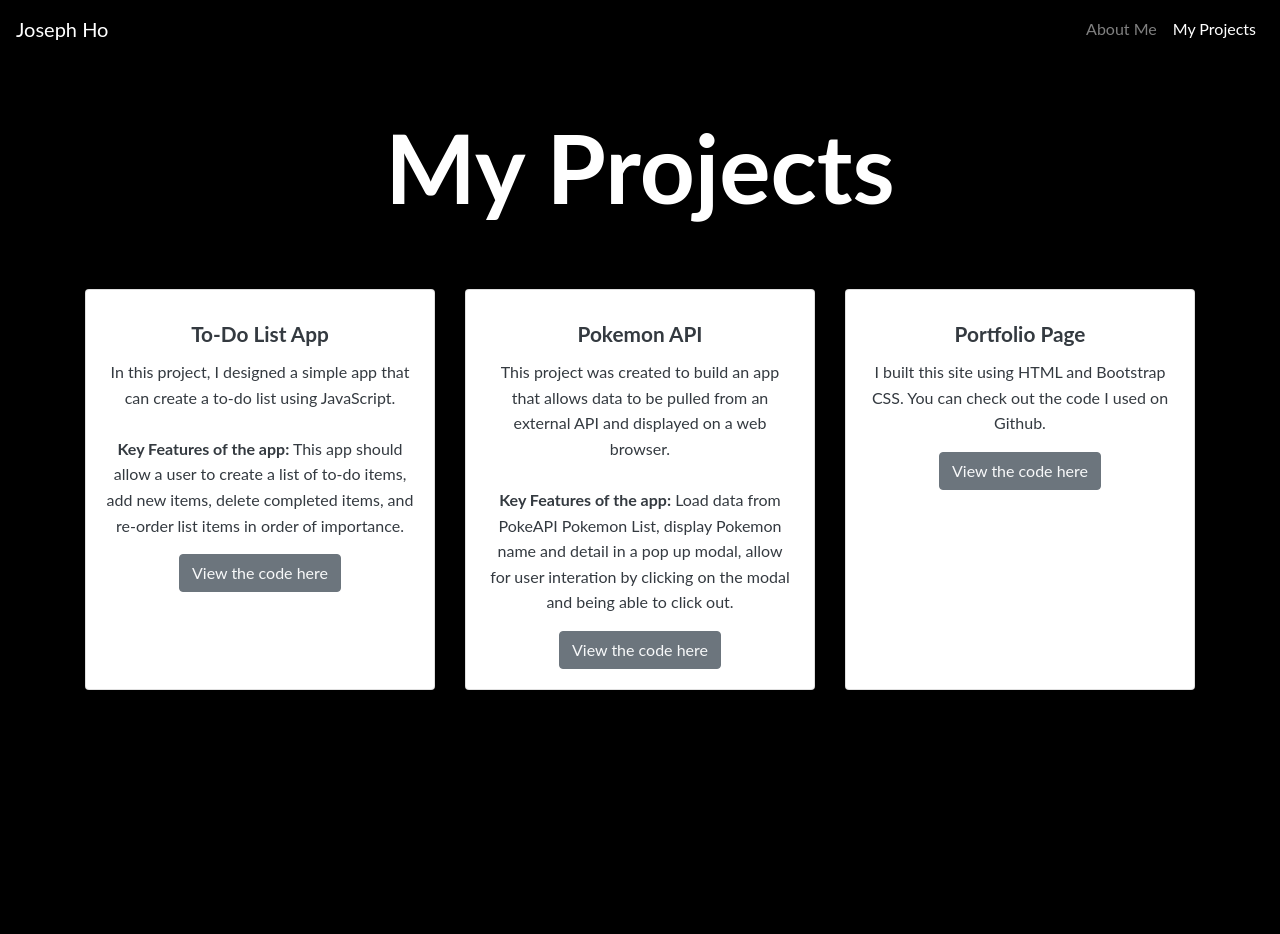
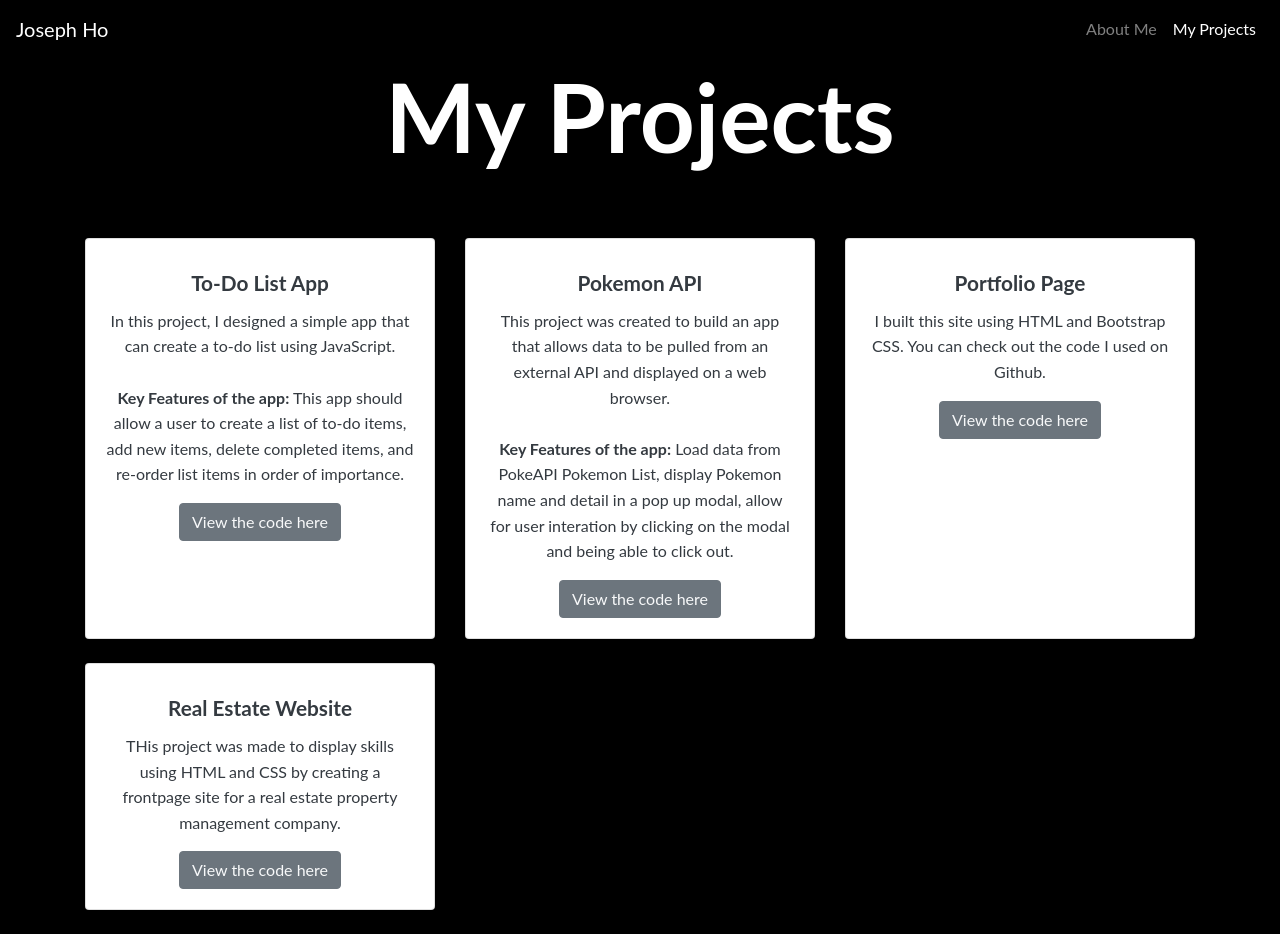
Before and after one commit to JosephHo7/Joes-Portfolio, a plain HTML site: page work.html in a window 1280 px wide. Before the commit the page ends 800 px from the top, so only its background shows below. Drawn offline with nearby package versions, Linux system fonts and the light colour scheme.

Commit message:
update new project

```diff
--- a/work.html
+++ b/work.html
@@ -13,6 +13,7 @@
 
 <body>
     <header>
+      <!-- Navigation bar -->
         <nav class="navbar navbar-expand-lg navbar-dark bg-black">
             <a class="navbar-brand" href="index.html">Joseph Ho</a>
             <button class="navbar-toggler" type="button" data-toggle="collapse" data-target="#navbarSupportedContent" aria-controls="navbarSupportedContent" aria-expanded="false" aria-label="Toggle navigation">
@@ -33,13 +34,14 @@
     </header>
 
     <main>
-      <h1 class="main-title">My Projects</h1>
+      <h1 class="main-title mt-0">My Projects</h1>
 
       <!-- project grid -->
       <section>
+        <!-- project card 1 -->
         <div class="container">
           <div class="row text-center">
-            <div class="col-md mb-4">
+            <div class="col-md-4 mb-4">
               <div class="card text-dark h-100">
                 <div class="card-body text-center">
                   <h5 class="card-title text-dark">To-Do List App</h5>
@@ -52,8 +54,8 @@
                 </div>
               </div>
             </div>
-
-            <div class="col-md mb-4">
+            <!-- project card 2 -->
+            <div class="col-md-4 mb-4">
               <div class="card text-dar h-100">
                 <div class="card-body text-center">
                   <h5 class="card-title text-dark">Pokemon API</h5>
@@ -65,13 +67,25 @@
                 </div>
               </div>
             </div>
-
-            <div class="col-md mb-4">
+            <!-- project card 3  -->
+            <div class="col-md-4 mb-4">
               <div class="card text-dark h-100">
                 <div class="card-body text-center">
                   <h5 class="card-title text-dark">Portfolio Page</h5>
                   <p class="card-text text-dark">I built this site using HTML and Bootstrap CSS. You can check out the code I used on Github. </p>
                   <a href="https://github.com/JosephHo7/Joes-Portfolio" class="btn btn-secondary card-link text-light" target="blanK">View the code here</a>
+                </div>
+              </div>
+            </div>
+            <!-- project card 4 -->
+            <div class="col-md-4 mb-4">
+              <div class="card text-dar h-100">
+                <div class="card-body text-center">
+                  <h5 class="card-title text-dark">Real Estate Website</h5>
+                  <p class="card-text text-dark"> THis project was made to display skills using HTML and CSS by creating a frontpage site for a real estate property management company.
+                    <br>
+                  </p>
+                  <a href="https://github.com/JosephHo7/Freelance" class="btn btn-secondary card-link text-light" target="blank">View the code here</a>
                 </div>
               </div>
             </div>
```
